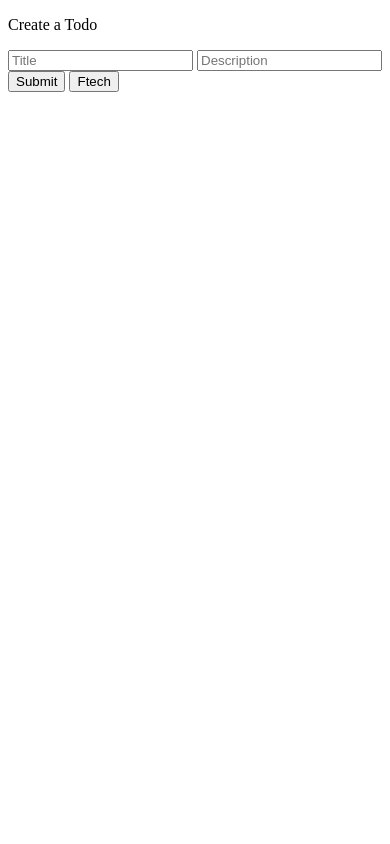
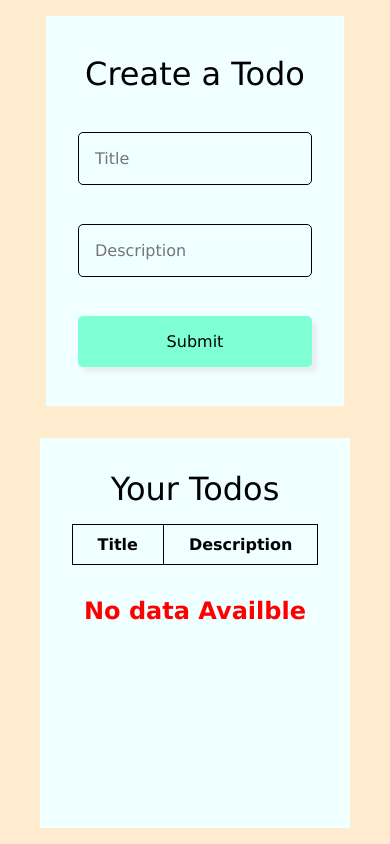
Before and after one commit to Mangal81/todo_app_js, a plain HTML site: page index.html in a window 390 px wide. Drawn offline with Linux system fonts and the light colour scheme.

Commit message:
styled the html page and displayed the todos

```diff
--- a/index.html
+++ b/index.html
@@ -6,6 +6,7 @@
     <meta name="viewport" content="width=device-width, initial-scale=1.0" />
     <title>Todo</title>
     <link rel="stylesheet" href="style.css" />
+    <link rel="shortcut icon" href="/Images/favicon1.png" type="image/x-icon">
 </head>
 
 <body>
@@ -16,7 +17,20 @@
                 <input type="text" name="title" placeholder="Title" id="title" />
                 <input type="text" id="description" placeholder="Description" />
                 <button onclick="submitValue()">Submit</button>
-                <button onclick="fetchValue()">Ftech</button>
+                <!-- <button onclick="fetchValue()">Ftech</button> -->
+            </div>
+            <div class="todo todoList">
+                <div><p class="heading todoList-heading">Your Todos</p></div>
+
+                <div>
+                    <table class="todos">
+                        <thead><tr><th>Title</th> <th>Description</th></tr></thead>
+                    </table>
+                </div>
+                <div class="display-data">
+                    <h2 style="color: red;">No data Availble</h2>
+                </div>
+
             </div>
         </div>
     </div>
--- a/main.js
+++ b/main.js
@@ -1,4 +1,9 @@
 let todoData = []; //create an empty array to store todo data in local storage
+
+let displayData = document.querySelector(".display-data");
+let todoTable = document.querySelector(".todos");
+displayData.setAttribute("style", "display:none;");
+
 
 // function will run on loading of document
 window.onload = () => {
@@ -9,9 +14,21 @@ window.onload = () => {
 		// there is no any object named "todoData"
 		localStorage.setItem("todoData", todoData);
 		console.log("item stored successfully");
+		//console.error("No data availble")
+		displayData.setAttribute("style", "display:block;")
 	}
 
-	else console.log("already present");
+	else {
+		try {
+			let data = JSON.parse(retriveData);
+			console.log(data);
+			fetchValue();
+		}
+		catch (e) {
+			console.error("No data availble (window.onload function)", e);
+			displayData.setAttribute("style", "display:block;")
+		}
+	}
 };
 
 //function to store data in localstorage
@@ -38,7 +55,16 @@ function submitValue() {
 		title.value = "";
 		description.value = "";
 
+		const newRow =
+			`<tr>
+                <td>${data.title}</td>
+                <td>${data.description}</td>
+            </tr>`;
+		todoTable.insertAdjacentHTML('beforeend', newRow);
+
 		console.log("it was empty and now it has items");
+
+		displayData.setAttribute("style", "display:none;")
 	} else {
 		// if it has any value
 		let dataStored = JSON.parse(retriveData);
@@ -49,6 +75,13 @@ function submitValue() {
 		title.value = "";
 		description.value = "";
 
+		const newRow =
+			`<tr>
+				<td>${data.title}</td>
+				<td>${data.description}</td>
+			</tr>`;
+		todoTable.insertAdjacentHTML('beforeend', newRow);
+
 		console.log("in else condition ", typeof dataStored);
 	}
 }
@@ -58,9 +91,17 @@ function fetchValue() {
 	let retriveData = localStorage.getItem("todoData");
 	try {
 		let data = JSON.parse(retriveData);
-		console.log(data);
+		for (let i in data) {
+			console.log(data[i].title, data[i].description);
+			const newRow =
+				`<tr>
+                    <td>${data[i].title}</td>
+                    <td>${data[i].description}</td>
+                </tr>`;
+			todoTable.insertAdjacentHTML('beforeend', newRow);
+		}
 	}
 	catch (e) {
-		console.log("no data availble");
+		console.log("no data availble", e);
 	}
 }
--- a/style.css
+++ b/style.css
@@ -0,0 +1,78 @@
+*{
+	margin: 0;
+	padding: 0;
+	box-sizing: border-box;
+	font-family: Verdana, Geneva, Tahoma, sans-serif;
+}
+.container{
+	height: 100vh;
+	width: 100vw;
+	background-color: aquamarine;
+}
+.main{
+	height: 100%;
+	width: 100%;
+	background-color: blanchedalmond;
+	display: flex;
+	justify-content: space-evenly;
+	align-items: center;
+}
+.todo{
+	height: 50%;
+	display: flex;
+	flex-direction: column;
+	justify-content: space-evenly;
+	align-items: center;
+	background-color: azure;
+	padding: 0 2rem;
+}
+.todo .heading{
+	font-size: 2rem;
+}
+
+.todo input{
+	padding: 1rem;
+	font-size: 1rem;
+	background-color: transparent;
+	border: 1px solid black;
+	border-radius: 5px;
+}
+
+.todo button{
+	width: 100%;
+	padding: 1rem;
+	font-size: 1rem;
+	background-color: aquamarine;
+	border: none;
+	box-shadow: 5px 5px 5px rgb(231, 238, 238);
+	border-radius: 5px;
+	cursor: pointer;
+}
+
+.todoList-heading{
+	padding-top: 2rem;
+}
+
+.todoList{
+	justify-content: start;
+	gap: 1rem;
+	overflow: auto;
+}
+
+table, th, td {
+	background-color: azure;
+	border: 1px solid black;
+	border-collapse: collapse;
+	padding: 10px 25px;
+	margin-bottom: 1rem;
+}
+
+@media only screen and (max-width: 600px) {
+
+	.main {
+	  flex-direction: column;
+	}
+	.todo{
+		margin: 1rem 0;
+	}
+}
```
Also changed, not shown: Images/favicon.png (added), Images/favicon1.png (added).
